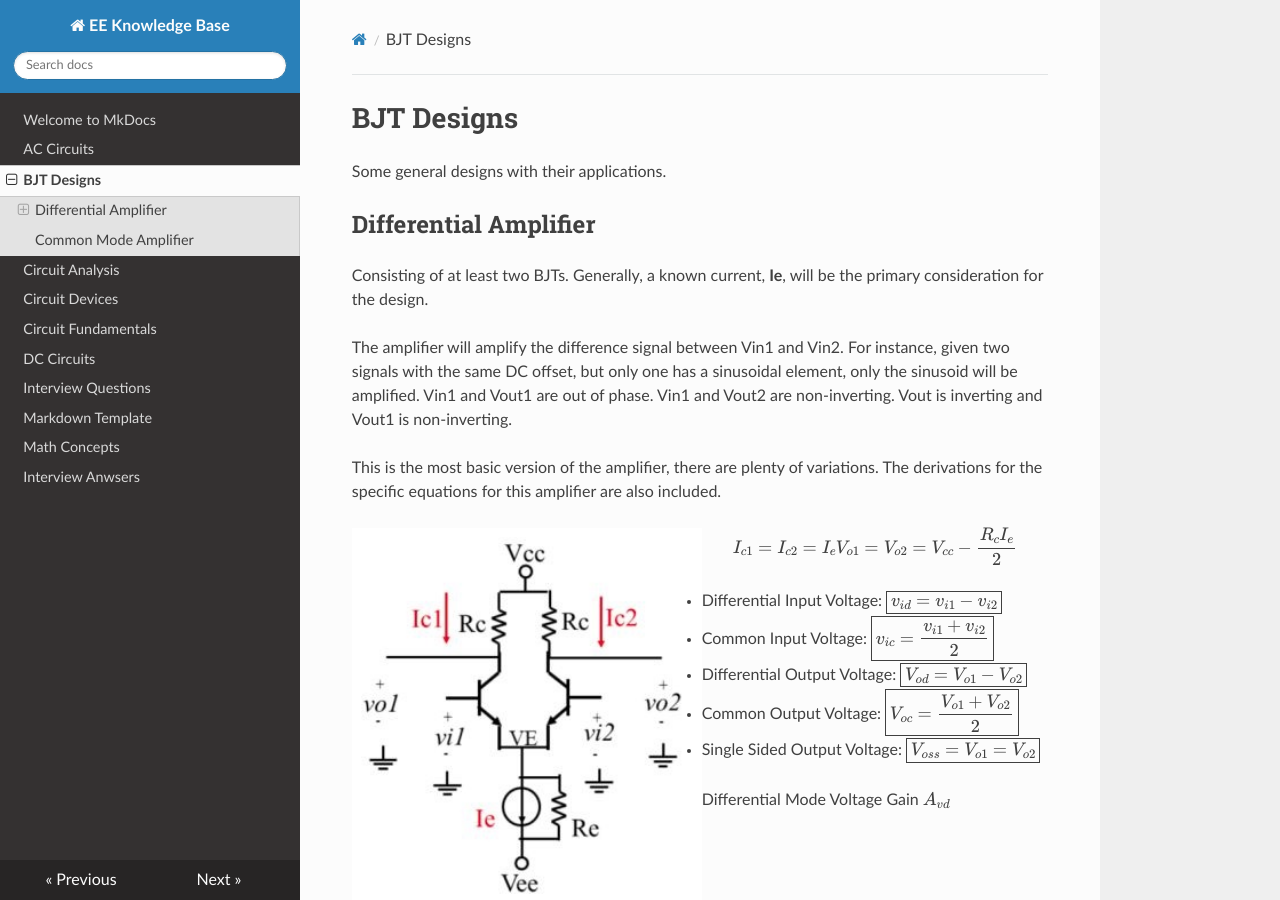
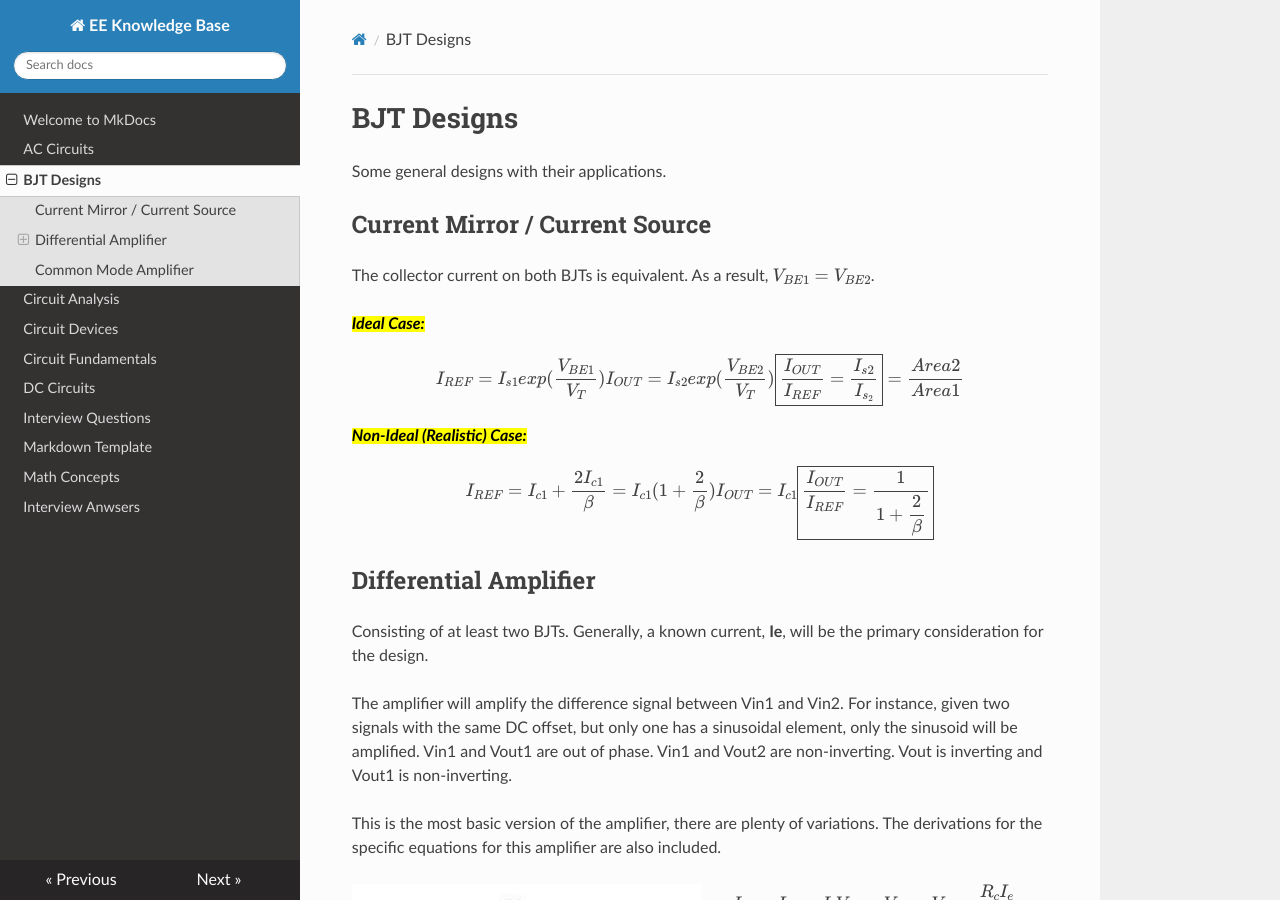
Before and after one commit to DanteSivo/EE-KnowledgeBase, an MkDocs documentation site: the page built from docs/BJT Designs.md, in a window 1280 px wide and 900 px high. Built offline with MkDocs 1.6.1, drawn with Linux system fonts in a browser that asks for light colours; nearby versions of some CDN libraries; formulas are drawn with MathJax 3; some of the changed text lies outside the part shown.

Commit message:
end of class

```diff
--- a/docs/BJT Designs.md
+++ b/docs/BJT Designs.md
@@ -1,6 +1,31 @@
 # BJT Designs
 
 Some general designs with their applications.
+
+## Current Mirror / Current Source
+The collector current on both BJTs is equivalent. As a result, $V_{BE1} = V_{BE2}$.
+
+
+==Ideal Case:==
+$$
+    \begin{equation}
+    I_{REF} = I_{s1}exp(\dfrac{V_{BE1}}{V_T})
+    \\
+    I_{OUT} = I_{s2}exp(\dfrac{V_{BE2}}{V_T})
+    \\
+    \boxed{\dfrac{I_{OUT}}{I_{REF}} = \dfrac{I_{s2}}{I_{s_2}}} = \dfrac{Area 2}{Area 1}
+    \end{equation}
+$$
+==Non-Ideal (Realistic) Case:==
+$$
+    \begin{equation}
+    I_{REF} = I_{c1}+\dfrac{2I_{c1}}{\beta} = I_{c1}(1 + \dfrac{2}{\beta{}})
+    \\
+    I_{OUT} = I_{c1}
+    \\
+    \boxed{\dfrac{I_{OUT}}{I_{REF}} = \dfrac{1}{1+\dfrac{2}{\beta{}}}}
+    \end{equation}
+$$
 
 ## Differential Amplifier
 Consisting of at least two BJTs. Generally, a known current, **Ie**, will be the primary consideration for the design.
```
Also changed, not shown: other parts of docs/BJT Designs.md (+7 -4 lines), docs/Circuit Devices.md (+6 -0 lines).
